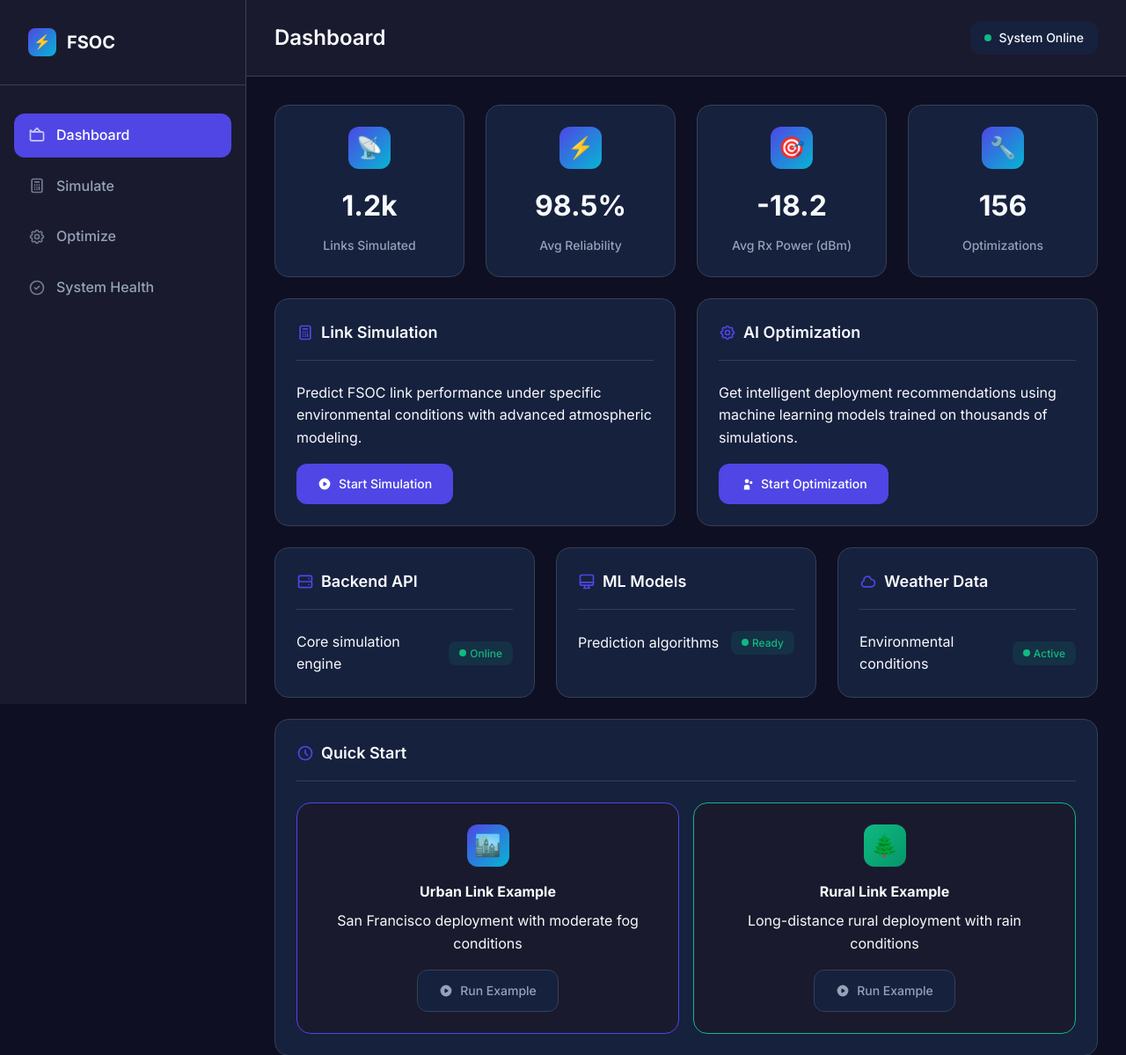
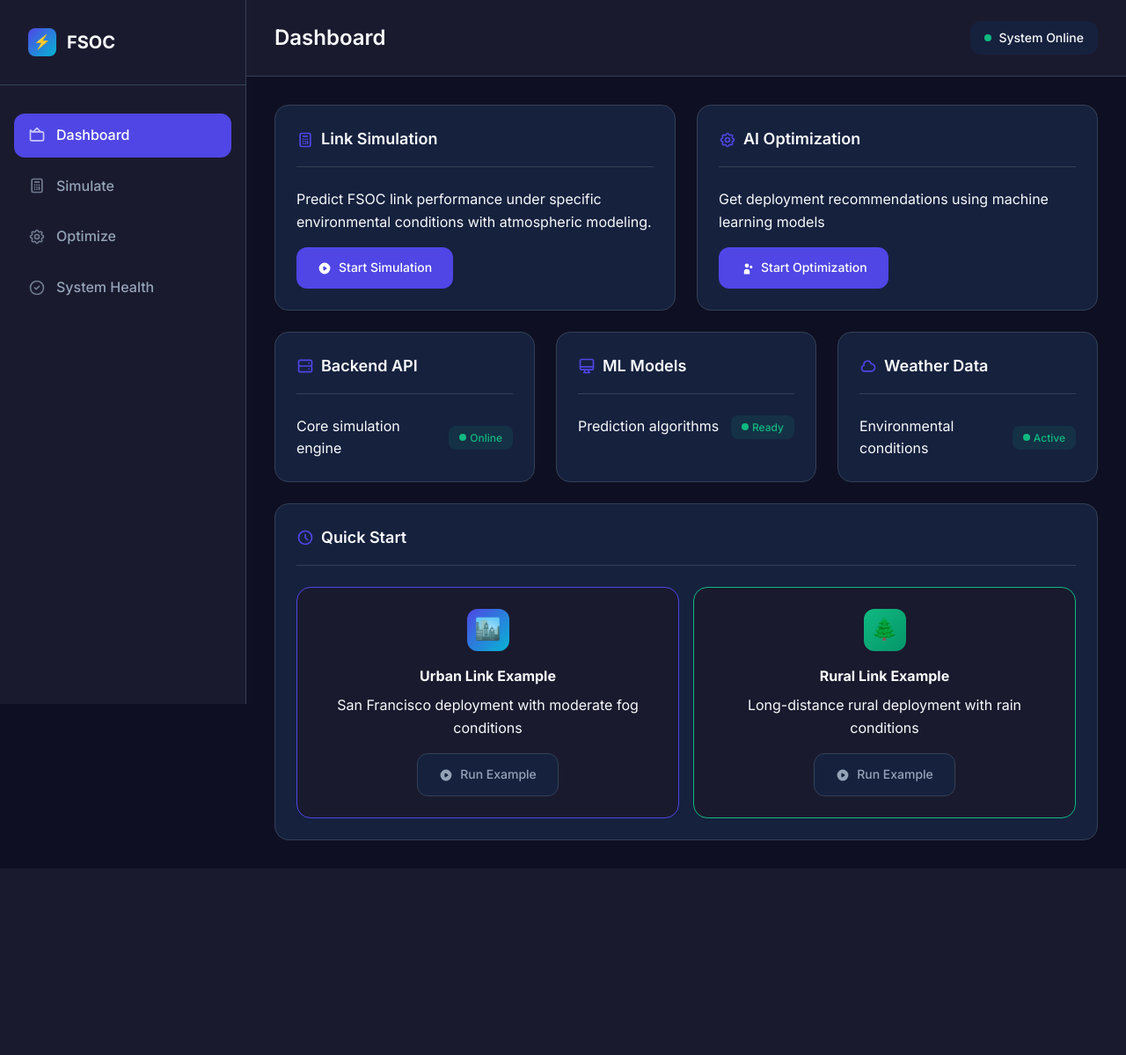
Before and after one commit to HarishvinS/fsoc_simulation, a Flask app: page / in a window 1280 px wide. Shown: the top 1199 px of the page at 88% size. After the commit the page ends 955 px from the top, so only its background shows below. Run offline with Flask 3, Linux system fonts and the light colour scheme; data that the repository does not hold is empty; some libraries are stand-ins or nearby versions.

Commit message:
Removed div at top of page that was not needed.

```diff
--- a/frontend/templates/index.html
+++ b/frontend/templates/index.html
@@ -4,29 +4,6 @@
 {% block page_title %}Dashboard{% endblock %}
 
 {% block content %}
-<!-- Key Metrics -->
-<div class="grid grid-cols-4 mb-6">
-    <div class="metric-card">
-        <div class="metric-icon">📡</div>
-        <div class="metric-value">1.2k</div>
-        <div class="metric-label">Links Simulated</div>
-    </div>
-    <div class="metric-card">
-        <div class="metric-icon">⚡</div>
-        <div class="metric-value">98.5%</div>
-        <div class="metric-label">Avg Reliability</div>
-    </div>
-    <div class="metric-card">
-        <div class="metric-icon">🎯</div>
-        <div class="metric-value">-18.2</div>
-        <div class="metric-label">Avg Rx Power (dBm)</div>
-    </div>
-    <div class="metric-card">
-        <div class="metric-icon">🔧</div>
-        <div class="metric-value">156</div>
-        <div class="metric-label">Optimizations</div>
-    </div>
-</div>
 
 <!-- Quick Actions -->
 <div class="grid grid-cols-2 mb-6">
@@ -39,7 +16,7 @@
                 Link Simulation
             </h3>
         </div>
-        <p class="text-secondary mb-4">Predict FSOC link performance under specific environmental conditions with advanced atmospheric modeling.</p>
+        <p class="text-secondary mb-4">Predict FSOC link performance under specific environmental conditions with atmospheric modeling.</p>
         <a href="/simulate" class="btn btn-primary">
             <svg width="16" height="16" fill="currentColor" viewBox="0 0 20 20">
                 <path fill-rule="evenodd" d="M10 18a8 8 0 100-16 8 8 0 000 16zM9.555 7.168A1 1 0 008 8v4a1 1 0 001.555.832l3-2a1 1 0 000-1.664l-3-2z" clip-rule="evenodd"></path>
@@ -58,7 +35,7 @@
                 AI Optimization
             </h3>
         </div>
-        <p class="text-secondary mb-4">Get intelligent deployment recommendations using machine learning models trained on thousands of simulations.</p>
+        <p class="text-secondary mb-4">Get deployment recommendations using machine learning models</p>
         <a href="/optimize" class="btn btn-primary">
             <svg width="16" height="16" fill="currentColor" viewBox="0 0 20 20">
                 <path d="M13 6a3 3 0 11-6 0 3 3 0 016 0zM18 8a2 2 0 11-4 0 2 2 0 014 0zM14 15a4 4 0 00-8 0v3h8v-3z"></path>
```
